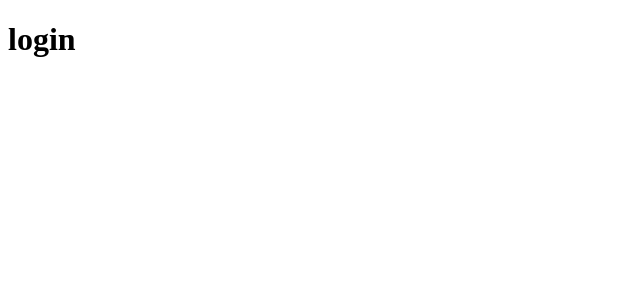
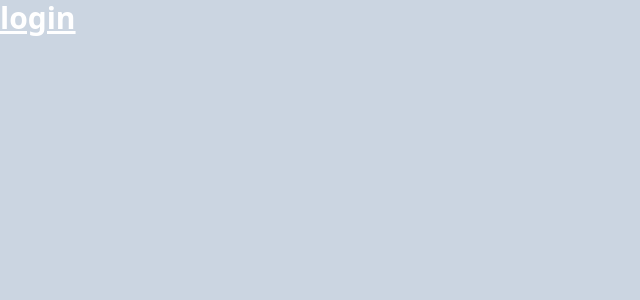
Before and after one commit to ruko19/Food-delivery-app-spring-, a React (Vite) app: page /login in a window 1280 px wide. Shown: the top 300 px of the page, without its empty margins (0-640 px from the left). Built offline with nearby package versions, Linux system fonts and the light colour scheme.

Commit message:
add tailwind

```diff
--- a/package.json
+++ b/package.json
@@ -19,6 +19,9 @@
     "@types/react": "^18.0.27",
     "@types/react-dom": "^18.0.10",
     "@vitejs/plugin-react": "^3.1.0",
+    "autoprefixer": "^10.4.13",
+    "postcss": "^8.4.21",
+    "tailwindcss": "^3.2.4",
     "vite": "^4.1.0"
   }
 }
--- /dev/null
+++ b/postcss.config.cjs
@@ -0,0 +1,6 @@
+module.exports = {
+  plugins: {
+    tailwindcss: {},
+    autoprefixer: {},
+  },
+}
--- a/src/Pages/Login/Login.jsx
+++ b/src/Pages/Login/Login.jsx
@@ -4,7 +4,7 @@ import "./Login.css"
 const Login = () => {
     return (
         <div>
-            <h1>login</h1>
+            <h1 className='text-3xl font-bold underline'>login</h1>
 
         </div>
     )
--- a/src/Router.jsx
+++ b/src/Router.jsx
@@ -8,13 +8,15 @@ const Router = () => {
 
     return (
 
-        <BrowserRouter>
+        <BrowserRouter >
 
-            <Routes>
-                <Route path="/" element={<Home />} />
-                <Route path="/login" element={<Login />} />
-                <Route path="/registro" element={<Register />} />
-            </Routes>
+            <div className="bg-slate-300 h-screen text-white flex">
+                <Routes>
+                    <Route path="/" element={<Home />} />
+                    <Route path="/login" element={<Login />} />
+                    <Route path="/registro" element={<Register />} />
+                </Routes>
+            </div>
 
         </BrowserRouter>
     )
--- /dev/null
+++ b/src/index.css
@@ -0,0 +1,3 @@
+@tailwind base;
+@tailwind components;
+@tailwind utilities;
--- a/src/main.jsx
+++ b/src/main.jsx
@@ -2,6 +2,7 @@ import React from 'react'
 import ReactDOM from 'react-dom/client'
 import App from './App'
 import { Router } from "./Router"
+import "./index.css"
 
 
 ReactDOM.createRoot(document.getElementById('root')).render(
--- /dev/null
+++ b/tailwind.config.cjs
@@ -0,0 +1,11 @@
+/** @type {import('tailwindcss').Config} */
+module.exports = {
+  content: [
+    "./index.html",
+    "./src/**/*.{js,ts,jsx,tsx}",
+  ],
+  theme: {
+    extend: {},
+  },
+  plugins: [],
+}
```
Also changed, not shown: 1 other file (tests, documents, lock files or other folders).
